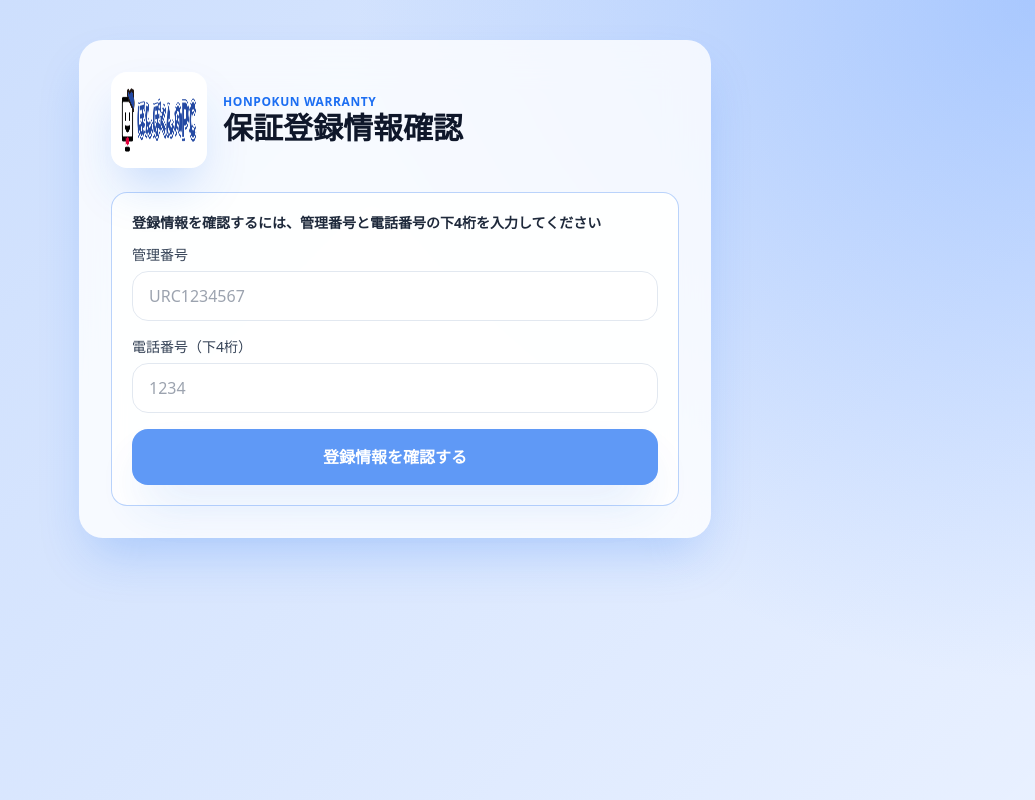
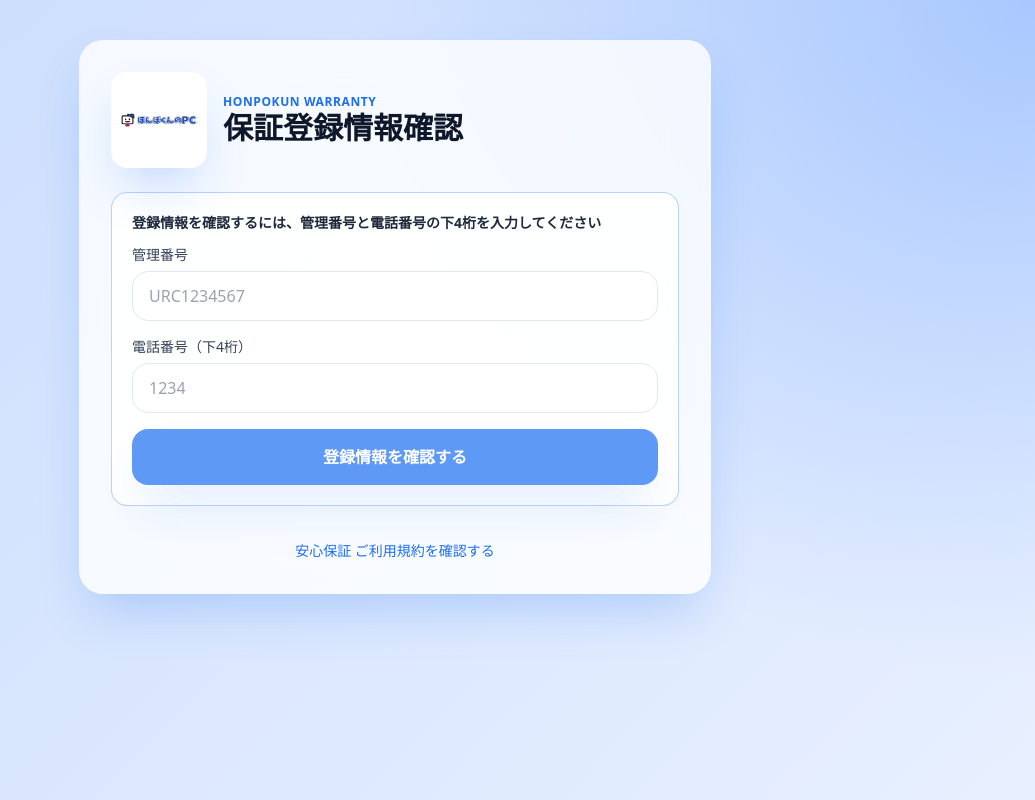
Before and after one commit to ulunaia99-max/HONPOKUN-WARRANTY, a Next.js app: page /status in a window 1280 px wide. Shown: the whole page, without its empty margins (245-1280 px from the left). Built offline with nearby package versions, Linux system fonts and the light colour scheme.

Commit message:
画像のつぶれ修正、モバイル表示最適化、規約リンク追加

```diff
--- a/src/app/registered/page.tsx
+++ b/src/app/registered/page.tsx
@@ -53,13 +53,16 @@ export default function RegisteredPage() {
       <div className="mx-auto max-w-3xl px-4 py-6 sm:px-5 sm:py-10">
         <div className="card-blur shadow-card rounded-2xl sm:rounded-3xl p-4 sm:p-6 lg:p-8 space-y-5 sm:space-y-6">
           <div className="flex items-center gap-3 sm:gap-4">
+            <div className="relative h-16 w-16 sm:h-20 sm:w-20 lg:h-24 lg:w-24 flex-shrink-0 rounded-xl sm:rounded-2xl bg-white p-1.5 sm:p-2 shadow-card overflow-hidden">
               <Image
                 src="/logo-official.png"
                 alt="ほんぽくんロゴ"
                 width={100}
                 height={100}
-              className="h-16 w-16 sm:h-20 sm:w-20 lg:h-24 lg:w-24 rounded-xl sm:rounded-2xl bg-white p-1.5 sm:p-2 shadow-card flex-shrink-0"
+                className="h-full w-full object-contain"
+                style={{ objectFit: "contain" }}
               />
+            </div>
             <div className="min-w-0 flex-1">
               <p className="text-[10px] sm:text-xs font-semibold uppercase tracking-wider text-primary">
                 HONPOKUN WARRANTY
--- a/src/app/status/page.tsx
+++ b/src/app/status/page.tsx
@@ -55,13 +55,16 @@ export default function StatusPage() {
       <div className="mx-auto max-w-2xl px-4 py-6 sm:px-5 sm:py-10">
         <div className="card-blur shadow-card rounded-2xl sm:rounded-3xl p-4 sm:p-6 lg:p-8 space-y-6">
           <div className="flex items-center gap-3 sm:gap-4">
+            <div className="relative h-16 w-16 sm:h-20 sm:w-20 lg:h-24 lg:w-24 flex-shrink-0 rounded-xl sm:rounded-2xl bg-white p-1.5 sm:p-2 shadow-card overflow-hidden">
               <Image
                 src="/logo-official.png"
                 alt="ほんぽくんロゴ"
                 width={100}
                 height={100}
-              className="h-16 w-16 sm:h-20 sm:w-20 lg:h-24 lg:w-24 rounded-xl sm:rounded-2xl bg-white p-1.5 sm:p-2 shadow-card flex-shrink-0"
+                className="h-full w-full object-contain"
+                style={{ objectFit: "contain" }}
               />
+            </div>
             <div className="min-w-0 flex-1">
               <p className="text-[10px] sm:text-xs font-semibold uppercase tracking-wider text-primary">
                 HONPOKUN WARRANTY
@@ -126,6 +129,16 @@ export default function StatusPage() {
               </button>
             </form>
           </div>
+
+          <div className="text-center pt-2">
+            <Link
+              href="/terms.html"
+              target="_blank"
+              className="text-xs sm:text-sm text-primary hover:underline inline-flex items-center gap-1"
+            >
+              安心保証 ご利用規約を確認する
+            </Link>
+          </div>
         </div>
       </div>
     </main>
--- a/src/app/status/result/page.tsx
+++ b/src/app/status/result/page.tsx
@@ -1,7 +1,7 @@
 "use client";
 
 import Image from "next/image";
-import { useEffect, useState } from "react";
+import { useEffect, useState, Suspense } from "react";
 import { useSearchParams } from "next/navigation";
 import Link from "next/link";
 
@@ -31,7 +31,7 @@ function calculateRemainingDays(endDate: string): number | null {
   return Math.ceil(diff / (1000 * 60 * 60 * 24));
 }
 
-export default function StatusResultPage() {
+function StatusResultContent() {
   const searchParams = useSearchParams();
   const managementId = searchParams.get("managementId");
   const [data, setData] = useState<WarrantyData | null>(null);
@@ -119,13 +119,16 @@ export default function StatusResultPage() {
       <div className="mx-auto max-w-3xl px-4 py-6 sm:px-5 sm:py-10">
         <div className="card-blur shadow-card rounded-2xl sm:rounded-3xl p-4 sm:p-6 lg:p-8 space-y-5 sm:space-y-6">
           <div className="flex items-center gap-3 sm:gap-4">
+            <div className="relative h-16 w-16 sm:h-20 sm:w-20 lg:h-24 lg:w-24 flex-shrink-0 rounded-xl sm:rounded-2xl bg-white p-1.5 sm:p-2 shadow-card overflow-hidden">
               <Image
                 src="/logo-official.png"
                 alt="ほんぽくんロゴ"
                 width={100}
                 height={100}
-              className="h-16 w-16 sm:h-20 sm:w-20 lg:h-24 lg:w-24 rounded-xl sm:rounded-2xl bg-white p-1.5 sm:p-2 shadow-card flex-shrink-0"
+                className="h-full w-full object-contain"
+                style={{ objectFit: "contain" }}
               />
+            </div>
             <div className="min-w-0 flex-1">
               <p className="text-[10px] sm:text-xs font-semibold uppercase tracking-wider text-primary">
                 HONPOKUN WARRANTY
@@ -308,8 +311,36 @@ export default function StatusResultPage() {
               別の情報を確認する
             </Link>
           </div>
+
+          <div className="text-center pt-2">
+            <Link
+              href="/terms.html"
+              target="_blank"
+              className="text-xs sm:text-sm text-primary hover:underline inline-flex items-center gap-1"
+            >
+              安心保証 ご利用規約を確認する
+            </Link>
+          </div>
         </div>
       </div>
     </main>
   );
 }
+
+export default function StatusResultPage() {
+  return (
+    <Suspense
+      fallback={
+        <main className="hero-gradient min-h-screen">
+          <div className="mx-auto max-w-3xl px-4 py-6 sm:px-5 sm:py-10">
+            <div className="card-blur shadow-card rounded-2xl sm:rounded-3xl p-4 sm:p-6 lg:p-8">
+              <p className="text-center text-slate-600 text-sm sm:text-base">読み込み中...</p>
+            </div>
+          </div>
+        </main>
+      }
+    >
+      <StatusResultContent />
+    </Suspense>
+  );
+}
--- a/src/components/registration-form.tsx
+++ b/src/components/registration-form.tsx
@@ -227,13 +227,16 @@ export function RegistrationForm() {
       <div className="space-y-5">
         <div className="flex flex-col gap-4 rounded-2xl sm:rounded-3xl bg-white/90 p-4 sm:p-5 shadow-card sm:flex-row sm:items-center">
           <div className="flex items-center gap-3 sm:gap-5">
+            <div className="relative h-20 w-20 sm:h-28 sm:w-28 flex-shrink-0 rounded-2xl sm:rounded-3xl bg-white p-2 sm:p-3 shadow-card overflow-hidden">
               <Image
                 src="/logo-official.png"
                 alt="ほんぽくんロゴ"
                 width={140}
                 height={140}
-              className="h-20 w-20 sm:h-28 sm:w-28 rounded-2xl sm:rounded-3xl bg-white object-contain p-2 sm:p-3 shadow-card flex-shrink-0"
+                className="h-full w-full object-contain"
+                style={{ objectFit: "contain" }}
               />
+            </div>
             <div className="min-w-0 flex-1">
               <p className="text-[10px] sm:text-xs font-semibold uppercase tracking-wider text-primary">
                 HONPOKUN WARRANTY
--- a/src/lib/kintone.ts
+++ b/src/lib/kintone.ts
@@ -172,7 +172,11 @@ export async function createKintoneRecord(
       throw new Error(`kintoneの更新に失敗しました: ${message}`);
     }
 
-  return response.json();
+    return response.json();
+  }
+
+  // 管理番号が見つからない場合はエラー
+  throw new Error("該当の管理番号は見当たりません。");
 }
 
 /**
@@ -251,7 +255,3 @@ export async function getWarrantyStatus(
     },
   };
 }
-
-  // 管理番号が存在しない場合はエラー
-  throw new Error("該当の管理番号は見当たりません。");
-}
```
Lines whose indentation alone changed are shown as unchanged.
